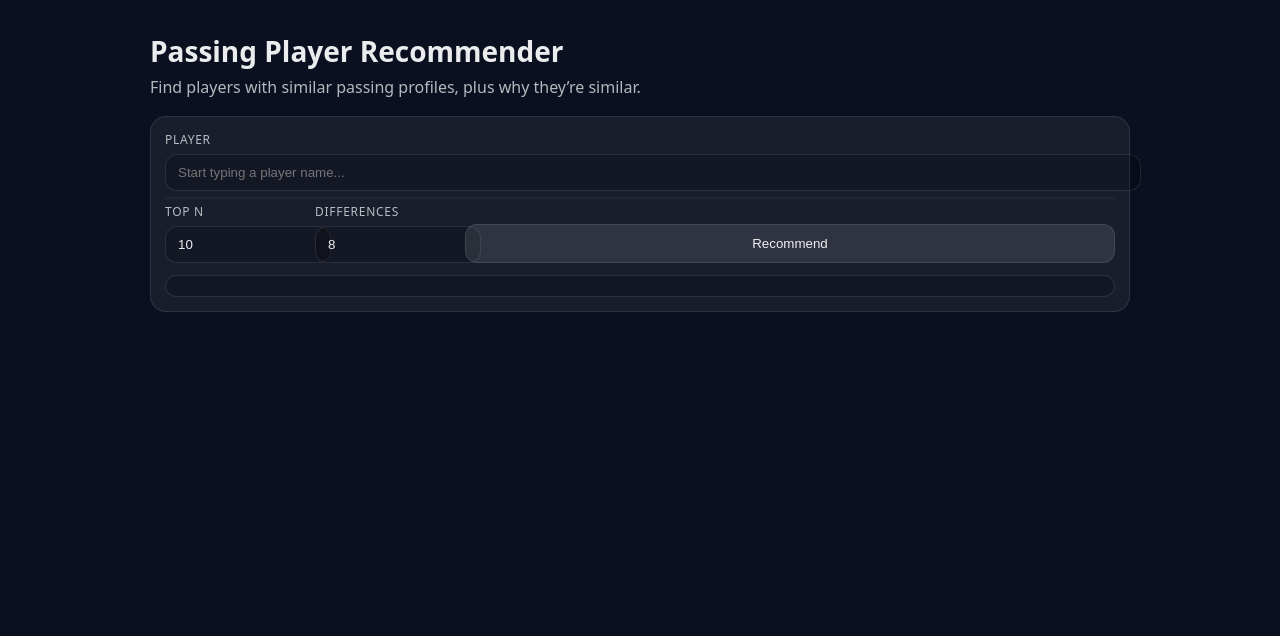
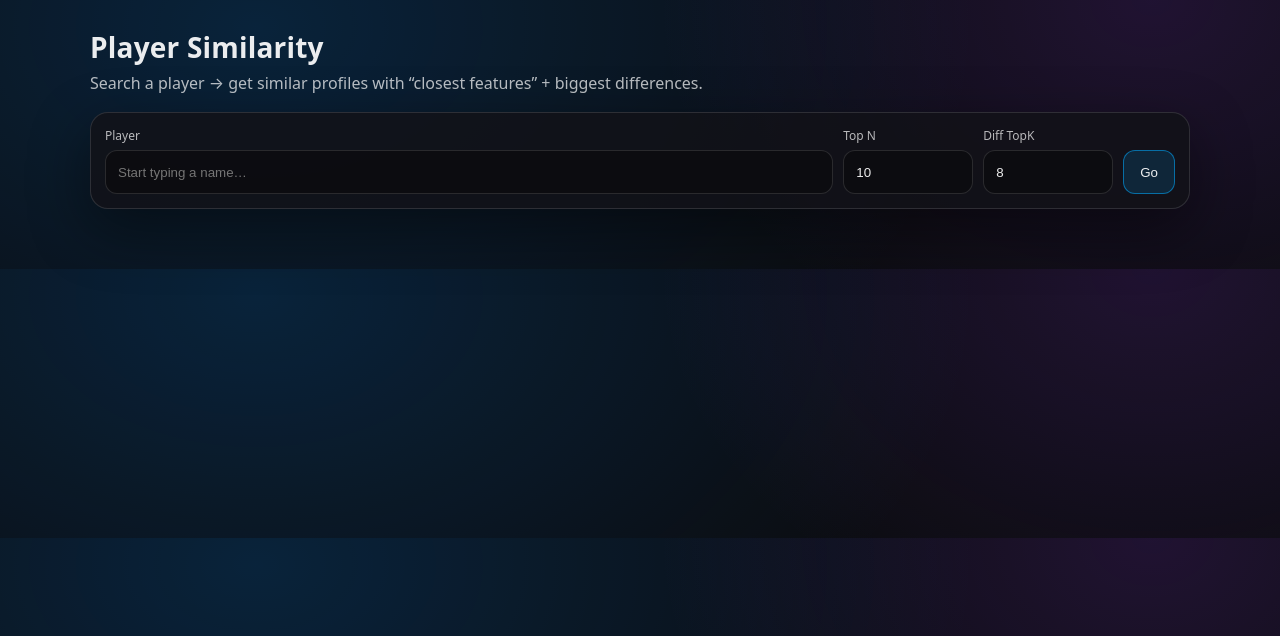
Before and after one commit to BeesBarGirl25/football-analytics-ml, a Flask app: page / in a window 1280 px wide. Shown: the top 636 px of the page. Run offline with Flask 3, Linux system fonts and the light colour scheme; some libraries are stand-ins or nearby versions.

Commit message:
changes for artifacts

```diff
--- a/webapp/static/app.js
+++ b/webapp/static/app.js
@@ -117,7 +117,7 @@ async function safeJsonFetch(url, options = {}) {
 
 function renderSuggestions(players) {
   suggestions.innerHTML = "";
-  if (!players.length) {
+  if (!players || !players.length) {
     clearSuggestions();
     return;
   }
@@ -158,7 +158,7 @@ function renderResults(payload) {
     const diffs = r.biggest_differences || [];
     const sims = r.greatest_similarities || [];
 
-    // ✅ backend might send `why_similar` (array of strings) OR `shared_roles`
+    // backend might send why_similar (array of strings) OR shared_roles
     const shared =
       Array.isArray(r.shared_roles) ? r.shared_roles.slice(0, 3)
       : Array.isArray(r.why_similar) ? r.why_similar.slice(0, 3)
@@ -310,7 +310,6 @@ goBtn.addEventListener("click", async () => {
       })
     });
 
-    // Update selected box based on server’s source (more reliable)
     if (payload.source) showSelected(payload.source);
 
     renderResults(payload);
--- a/webapp/static/styles.css
+++ b/webapp/static/styles.css
@@ -1,314 +1,284 @@
+/* ============ Base ============ */
 :root{
-  --bg: #0b1020;
-  --panel: rgba(255,255,255,0.06);
-  --border: rgba(255,255,255,0.10);
+  --bg: #0b0c10;
+  --panel: rgba(18, 18, 24, 0.85);
   --text: rgba(255,255,255,0.92);
   --muted: rgba(255,255,255,0.70);
+  --border: rgba(255,255,255,0.12);
+  --chip: rgba(255,255,255,0.08);
+  --chip2: rgba(0, 170, 255, 0.14);
 }
 
+*{ box-sizing: border-box; }
+
 body{
-  background: var(--bg);
+  margin: 0;
+  font-family: ui-sans-serif, system-ui, -apple-system, Segoe UI, Roboto, Arial;
+  background: radial-gradient(1200px 800px at 20% 10%, rgba(0,140,255,0.18), transparent 60%),
+              radial-gradient(900px 700px at 90% 0%, rgba(160,60,255,0.14), transparent 55%),
+              var(--bg);
   color: var(--text);
-  font-family: system-ui, -apple-system, Segoe UI, Roboto, Arial, sans-serif;
 }
 
-.wrap{
-  max-width: 980px;
-  margin: 0 auto;
-  padding: 24px 16px 60px;
+.page{
+  width: min(1100px, 92vw);
+  margin: 28px auto 60px;
 }
 
 .header h1{
-  margin: 0;
+  margin: 0 0 6px;
   font-size: 28px;
+  letter-spacing: 0.2px;
 }
-
 .sub{
-  margin: 6px 0 0;
+  margin: 0 0 18px;
   color: var(--muted);
 }
 
+/* ============ Panel / Controls ============ */
 .panel{
-  margin-top: 18px;
   background: var(--panel);
   border: 1px solid var(--border);
-  border-radius: 16px;
+  border-radius: 18px;
   padding: 14px;
+  box-shadow: 0 20px 60px rgba(0,0,0,0.45);
+  overflow: visible; /* ✅ allow dropdown to escape */
 }
 
+/* ✅ grid prevents misalignment and overlap */
 .controls{
   display: grid;
-  grid-template-columns: 1fr;
-  gap: 12px;
-}
-
-.search-block{
-  position: relative;
+  grid-template-columns: 1fr 130px 130px auto;
+  gap: 10px;
+  align-items: end;
+  overflow: visible; /* ✅ */
 }
 
 .label{
   display: block;
   font-size: 12px;
   color: var(--muted);
-  margin-bottom: 6px;
-  letter-spacing: 0.06em;
-  text-transform: uppercase;
+  margin: 0 0 6px;
 }
 
-#search, .opt input{
+.label-spacer{ opacity: 0; }
+
+.input{
   width: 100%;
+  height: 44px; /* ✅ consistent heights */
   padding: 10px 12px;
   border-radius: 12px;
   border: 1px solid var(--border);
-  background: rgba(0,0,0,0.20);
+  background: rgba(12, 12, 16, 0.85);
   color: var(--text);
   outline: none;
 }
 
-.opts{
-  display: grid;
-  grid-template-columns: 140px 140px 1fr;
-  gap: 10px;
-  align-items: end;
+.input:focus{
+  border-color: rgba(0,170,255,0.45);
+  box-shadow: 0 0 0 3px rgba(0,170,255,0.12);
 }
 
 .btn{
-  padding: 11px 14px;
+  height: 44px;
+  padding: 0 16px;
   border-radius: 12px;
-  border: 1px solid var(--border);
-  background: rgba(255,255,255,0.10);
+  border: 1px solid rgba(0,170,255,0.55);
+  background: rgba(0,170,255,0.14);
   color: var(--text);
   cursor: pointer;
 }
-
 .btn:hover{
-  background: rgba(255,255,255,0.14);
+  background: rgba(0,170,255,0.22);
 }
 
+/* ============ Suggestions Dropdown ============ */
+/* ✅ Critical: this is the anchor for absolute dropdown */
+.search-wrap{
+  position: relative;
+  overflow: visible;
+}
+
+/* dropdown */
 .suggestions{
   position: absolute;
-  top: calc(100% + 6px);
+  top: calc(100% + 8px);
   left: 0;
   right: 0;
-  background: rgba(10, 14, 25, 0.98);
+
+  z-index: 9999;               /* ✅ win stacking wars */
+  max-height: 320px;
+  overflow: auto;
+
+  border-radius: 14px;
   border: 1px solid var(--border);
-  border-radius: 12px;
-  overflow: hidden;
-  z-index: 20;
+  background: rgba(10,10,14,0.98);
+  backdrop-filter: blur(10px);
+
+  box-shadow: 0 18px 50px rgba(0,0,0,0.55);
 }
+
+.hidden{ display: none !important; }
 
 .sugg-item{
   padding: 10px 12px;
   cursor: pointer;
-  display: grid;
-  gap: 2px;
 }
-
 .sugg-item:hover{
-  background: rgba(255,255,255,0.06);
+  background: rgba(255,255,255,0.08);
 }
-
 .sugg-title{
   font-weight: 650;
 }
+.sugg-sub{
+  opacity: 0.75;
+  font-size: 0.92rem;
+  margin-top: 2px;
+}
 
-.sugg-sub{
-  font-size: 12px;
+/* ============ Status / Selected ============ */
+.selected, .status{
+  margin-top: 10px;
+  padding: 10px 12px;
+  border-radius: 14px;
+  border: 1px solid var(--border);
+  background: rgba(0,0,0,0.25);
+  overflow: visible;
+}
+
+.status{
+  margin-top: 8px;
   color: var(--muted);
 }
 
-.hidden{ display: none; }
-
-.selected, .status{
-  margin-top: 12px;
-  padding: 10px 12px;
-  border-radius: 12px;
-  border: 1px solid var(--border);
-  background: rgba(0,0,0,0.18);
-  color: var(--muted);
-}
-
-.results{
+/* ============ Results ============ */
+.results-wrap{
   margin-top: 16px;
-  display: grid;
-  gap: 12px;
 }
 
 .card{
-  background: var(--panel);
+  position: relative;
+  background: rgba(18, 18, 24, 0.70);
   border: 1px solid var(--border);
-  border-radius: 16px;
+  border-radius: 18px;
   padding: 14px;
+  box-shadow: 0 20px 50px rgba(0,0,0,0.38);
+  margin-bottom: 12px;
+  overflow: visible; /* ✅ */
+}
+
+.rank-badge{
+  position: absolute;
+  top: 12px;
+  right: 12px;
+  padding: 6px 10px;
+  border-radius: 999px;
+  font-weight: 700;
+  font-size: 12px;
+  border: 1px solid var(--border);
+  background: rgba(255,255,255,0.06);
 }
 
 .card-top{
   display: flex;
+  gap: 10px;
+  align-items: flex-start;
   justify-content: space-between;
-  gap: 12px;
-  align-items: start;
+  padding-right: 70px; /* space for badge */
 }
 
 .player-name{
   margin: 0;
   font-size: 18px;
-  font-weight: 750;
 }
-
 .role-name{
-  margin-top: 6px;
+  margin-top: 4px;
   color: var(--muted);
   font-size: 13px;
-  line-height: 1.35;
 }
 
 .meta{
   margin-top: 10px;
   display: flex;
+  gap: 8px;
   flex-wrap: wrap;
-  gap: 8px;
 }
 
 .chip{
+  border: 1px solid var(--border);
+  background: var(--chip);
+  padding: 6px 10px;
+  border-radius: 999px;
   font-size: 12px;
-  padding: 4px 10px;
-  border-radius: 999px;
-  background: rgba(255,255,255,0.08);
-  border: 1px solid rgba(255,255,255,0.10);
-  color: var(--text);
-}
-
-.grid2{
-  margin-top: 12px;
-  display: grid;
-  grid-template-columns: 1fr 1fr;
-  gap: 12px;
-}
-
-@media (max-width: 760px){
-  .opts{ grid-template-columns: 1fr 1fr; }
-  .btn{ grid-column: 1 / -1; }
-  .grid2{ grid-template-columns: 1fr; }
-}
-
-.section-title{
-  font-size: 12px;
-  text-transform: uppercase;
-  letter-spacing: 0.08em;
   color: var(--muted);
-  margin-bottom: 8px;
-}
-
-.list{
-  display: grid;
-  gap: 6px;
-}
-
-.item{
-  padding: 7px 9px;
-  border-radius: 12px;
-  background: rgba(0,0,0,0.18);
-  border: 1px solid rgba(255,255,255,0.06);
-  display: flex;
-  justify-content: space-between;
-  gap: 10px;
-  font-size: 12.5px;
-}
-
-.delta-pos::after{ content: " ▲"; }
-.delta-neg::after{ content: " ▼"; }
-/* --- quality-of-life --- */
-.selected {
-  display: flex;
-  gap: 10px;
-  align-items: baseline;
-  flex-wrap: wrap;
-}
-
-.selected b { color: rgba(255,255,255,0.92); }
-.selected span { overflow-wrap: anywhere; }
-
-.results { gap: 14px; }
-
-/* --- recommendation card --- */
-.card { position: relative; }
-
-.rank-badge{
-  position: absolute;
-  top: 12px;
-  left: 12px;
-  font-size: 12px;
-  padding: 3px 9px;
-  border-radius: 999px;
-  background: rgba(255,255,255,0.10);
-  border: 1px solid rgba(255,255,255,0.12);
 }
 
 .simbar{
   margin-top: 10px;
   height: 10px;
   border-radius: 999px;
-  background: rgba(255,255,255,0.08);
-  border: 1px solid rgba(255,255,255,0.10);
+  border: 1px solid var(--border);
+  background: rgba(255,255,255,0.05);
   overflow: hidden;
 }
-
 .simbar > div{
   height: 100%;
-  width: 0%;
-  background: rgba(255,255,255,0.22);
+  background: rgba(0,170,255,0.45);
 }
 
-.card-top { align-items: center; }
-.player-name { margin-left: 72px; } /* leaves space for rank badge */
-
-.role-name {
-  margin-left: 72px;
-  margin-top: 4px;
+details{
+  margin-top: 10px;
+  border: 1px solid var(--border);
+  border-radius: 14px;
+  padding: 10px 12px;
+  background: rgba(0,0,0,0.20);
 }
 
-/* --- collapse blocks --- */
-details {
-  margin-top: 12px;
-  border-radius: 14px;
-  border: 1px solid rgba(255,255,255,0.10);
-  background: rgba(0,0,0,0.16);
-  padding: 10px 12px;
-}
-
-summary {
+summary{
   cursor: pointer;
   list-style: none;
   display: flex;
   justify-content: space-between;
-  align-items: center;
   gap: 10px;
-  user-select: none;
+}
+summary::-webkit-details-marker{ display: none; }
+
+.summary-title{
+  font-weight: 700;
+}
+.kicker{
+  color: var(--muted);
+  font-size: 12px;
 }
 
-summary::-webkit-details-marker { display: none; }
-
-.summary-title{
-  font-size: 12px;
-  letter-spacing: 0.08em;
-  text-transform: uppercase;
-  color: rgba(255,255,255,0.72);
+.list{
+  margin-top: 10px;
+  display: grid;
+  gap: 8px;
+}
+.item{
+  display: flex;
+  justify-content: space-between;
+  gap: 12px;
+  padding: 8px 10px;
+  border-radius: 12px;
+  border: 1px solid rgba(255,255,255,0.08);
+  background: rgba(255,255,255,0.04);
 }
 
-.kicker{
-  font-size: 12px;
-  color: rgba(255,255,255,0.70);
+.delta-pos{ color: rgba(120, 255, 160, 0.95); }
+.delta-neg{ color: rgba(255, 140, 140, 0.95); }
+
+/* ============ Mobile ============ */
+@media (max-width: 900px){
+  .controls{
+    grid-template-columns: 1fr 1fr;
+    align-items: stretch;
+  }
+  .search-wrap{
+    grid-column: 1 / -1;
+  }
+  .btn{
+    width: 100%;
+  }
 }
-
-/* Make the "two columns" only when it helps */
-.grid2 {
-  grid-template-columns: 1fr;
-}
-
-@media (min-width: 860px){
-  .grid2 { grid-template-columns: 1fr 1fr; }
-}
-
-/* Better difference rows */
-.item span:last-child{
-  font-variant-numeric: tabular-nums;
-}
--- a/webapp/templates/index.html
+++ b/webapp/templates/index.html
@@ -1,41 +1,46 @@
 <!doctype html>
 <html lang="en">
 <head>
-  <meta charset="utf-8"/>
-  <meta name="viewport" content="width=device-width, initial-scale=1"/>
-  <title>Passing Player Recommender</title>
-  <link rel="stylesheet" href="/static/styles.css">
+  <meta charset="utf-8" />
+  <meta name="viewport" content="width=device-width,initial-scale=1" />
+  <title>Player Similarity</title>
+  <link rel="stylesheet" href="{{ url_for('static', filename='styles.css') }}">
 </head>
-
 <body>
-  <div class="wrap">
+  <div class="page">
     <header class="header">
-      <div>
-        <h1>Passing Player Recommender</h1>
-        <p class="sub">Find players with similar passing profiles, plus why they’re similar.</p>
-      </div>
+      <h1>Player Similarity</h1>
+      <p class="sub">Search a player → get similar profiles with “closest features” + biggest differences.</p>
     </header>
 
     <section class="panel">
       <div class="controls">
-        <div class="search-block">
+        <!-- ✅ IMPORTANT: suggestions dropdown is anchored to this wrapper -->
+        <div class="search-wrap">
           <label class="label" for="search">Player</label>
-          <input id="search" placeholder="Start typing a player name..." autocomplete="off"/>
-          <div id="suggestions" class="suggestions"></div>
+          <input
+            id="search"
+            class="input"
+            type="text"
+            placeholder="Start typing a name…"
+            autocomplete="off"
+          />
+          <div id="suggestions" class="suggestions hidden" aria-label="Suggestions"></div>
         </div>
 
-        <div class="opts">
-          <div class="opt">
-            <label class="label" for="top_n">Top N</label>
-            <input id="top_n" type="number" min="1" max="50" value="10"/>
-          </div>
+        <div class="control">
+          <label class="label" for="top_n">Top N</label>
+          <input id="top_n" class="input" type="number" min="1" max="100" value="10" />
+        </div>
 
-          <div class="opt">
-            <label class="label" for="diff_topk">Differences</label>
-            <input id="diff_topk" type="number" min="1" max="25" value="8"/>
-          </div>
+        <div class="control">
+          <label class="label" for="diff_topk">Diff TopK</label>
+          <input id="diff_topk" class="input" type="number" min="1" max="25" value="8" />
+        </div>
 
-          <button id="go" class="btn">Recommend</button>
+        <div class="control">
+          <label class="label label-spacer"> </label>
+          <button id="go" class="btn" type="button">Go</button>
         </div>
       </div>
 
@@ -43,9 +48,11 @@
       <div id="status" class="status hidden"></div>
     </section>
 
-    <main id="results" class="results"></main>
+    <section class="results-wrap">
+      <div id="results"></div>
+    </section>
   </div>
 
-  <script src="/static/app.js"></script>
+  <script src="{{ url_for('static', filename='app.js') }}"></script>
 </body>
 </html>
```
